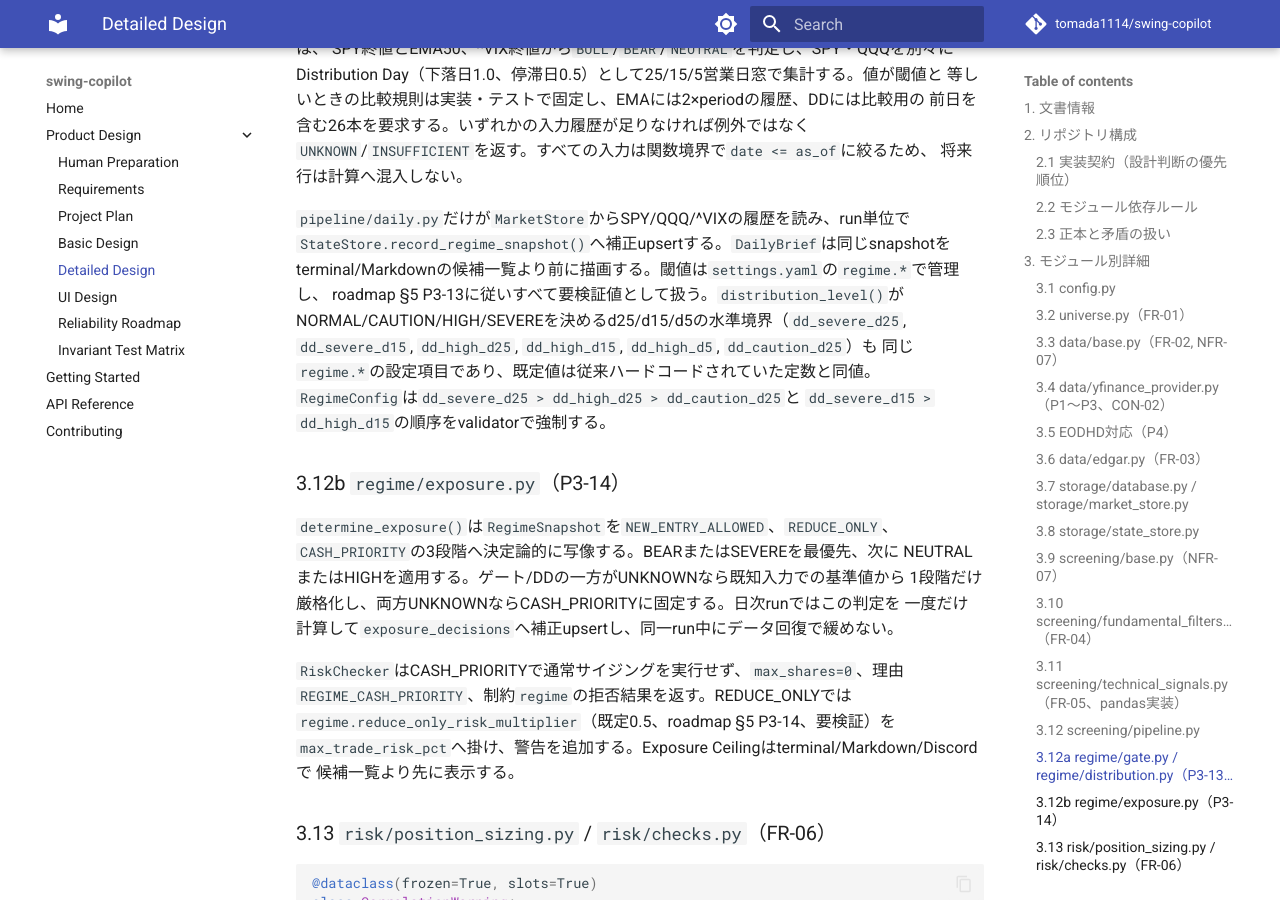
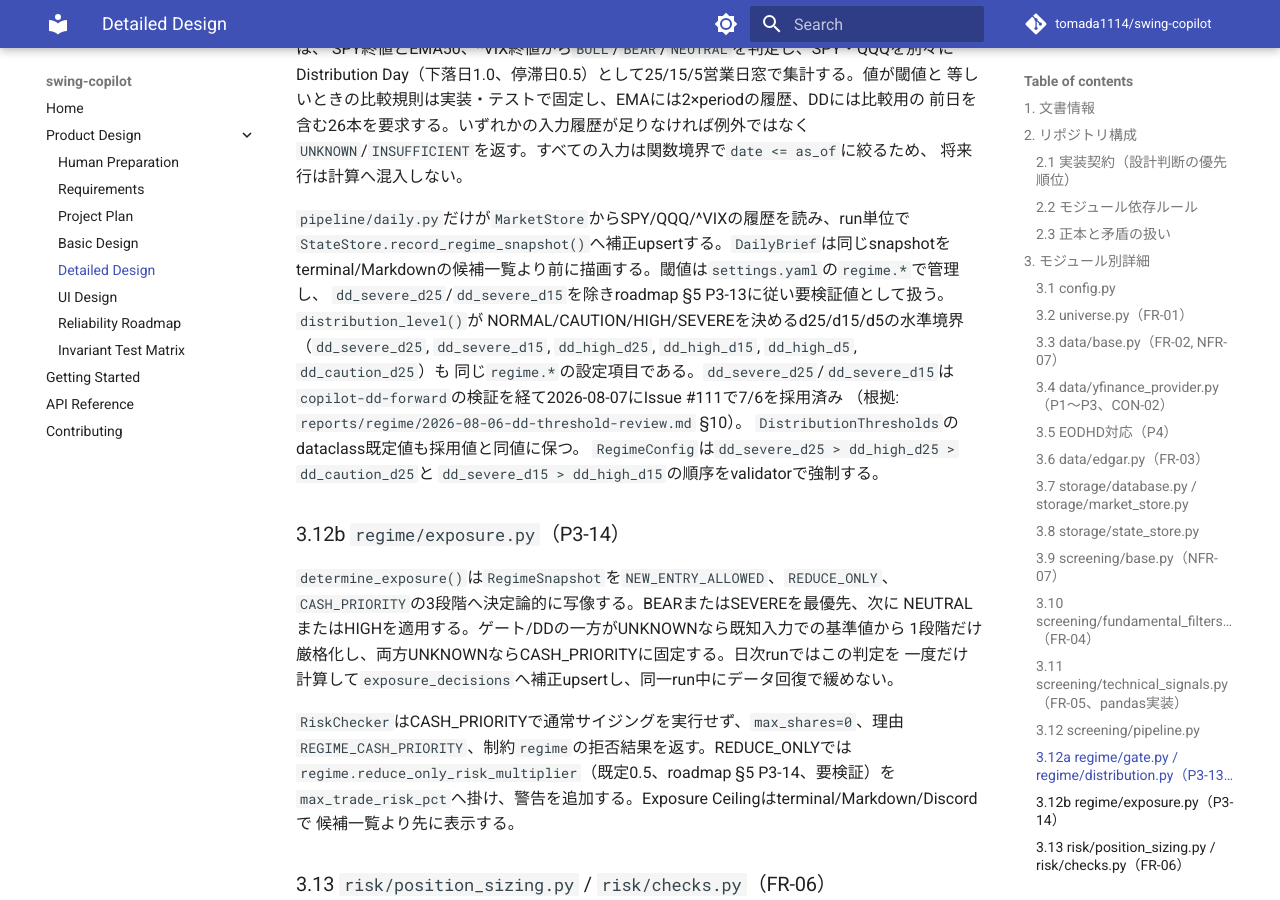
Before and after one commit to tomada1114/swing-copilot, an MkDocs documentation site: the page built from docs/04_detailed_design.md, in a window 1280 px wide and 900 px high, scrolled down 14219 px. Built offline with MkDocs 1.6.1 and Material for MkDocs 9.7.7, drawn with Linux system fonts in a browser that asks for light colours; comment, search, counter and statistics services are not loaded; some of the changed text lies outside the part shown.

Commit message:
fix(regime): DistributionThresholds の既定値と設計文書を採用値 7/6 に揃える
`thresholds=` 省略時の既定値が却下された 6/4 のままで、d25 == 6 の日を
pipeline は HIGH、既定値経路は SEVERE (CASH_PRIORITY) と分類していた。
canonical な docs/04_detailed_design.md も 6/4・要検証のままだった。

Claude-Session: https://claude.ai/code/session_01QT78xEbQ2HQui7LMEefwtk

```diff
--- a/docs/04_detailed_design.md
+++ b/docs/04_detailed_design.md
@@ -551,10 +551,14 @@ Distribution Day（下落日1.0、停滞日0.5）として25/15/5営業日窓で
 `pipeline/daily.py`だけが`MarketStore`からSPY/QQQ/^VIXの履歴を読み、run単位で
 `StateStore.record_regime_snapshot()`へ補正upsertする。`DailyBrief`は同じsnapshotを
 terminal/Markdownの候補一覧より前に描画する。閾値は`settings.yaml`の`regime.*`で管理し、
-roadmap §5 P3-13に従いすべて要検証値として扱う。`distribution_level()`が
+`dd_severe_d25`/`dd_severe_d15`を除きroadmap §5 P3-13に従い要検証値として扱う。
+`distribution_level()`が
 NORMAL/CAUTION/HIGH/SEVEREを決めるd25/d15/d5の水準境界（`dd_severe_d25`,
 `dd_severe_d15`, `dd_high_d25`, `dd_high_d15`, `dd_high_d5`, `dd_caution_d25`）も
-同じ`regime.*`の設定項目であり、既定値は従来ハードコードされていた定数と同値。
+同じ`regime.*`の設定項目である。`dd_severe_d25`/`dd_severe_d15`は
+`copilot-dd-forward`の検証を経て2026-08-07にIssue #111で7/6を採用済み
+（根拠: `reports/regime/2026-08-06-dd-threshold-review.md` §10）。
+`DistributionThresholds`のdataclass既定値も採用値と同値に保つ。
 `RegimeConfig`は`dd_severe_d25 > dd_high_d25 > dd_caution_d25`と
 `dd_severe_d15 > dd_high_d15`の順序をvalidatorで強制する。
 
@@ -2037,8 +2041,8 @@ regime:
   dd_decline_pct: -0.002           # DD下落率（要検証）
   stall_abs_change_pct: 0.001      # 停滞日絶対値動き上限（要検証）
   recovery_pct: 0.05               # DD無効化上昇率（要検証）
-  dd_severe_d25: 6                 # SEVERE判定のd25閾値（要検証）
-  dd_severe_d15: 4                 # SEVERE判定のd15閾値（要検証）
+  dd_severe_d25: 7                 # SEVERE判定のd25閾値（Issue #111で採用済み）
+  dd_severe_d15: 6                 # SEVERE判定のd15閾値（Issue #111で採用済み）
   dd_high_d25: 5                   # HIGH判定のd25閾値（要検証）
   dd_high_d15: 3                   # HIGH判定のd15閾値（要検証）
   dd_high_d5: 2                    # HIGH判定のd5閾値（要検証）
```
Also changed, not shown: docs/reference.md (+6 -1 lines), 2 other files.
